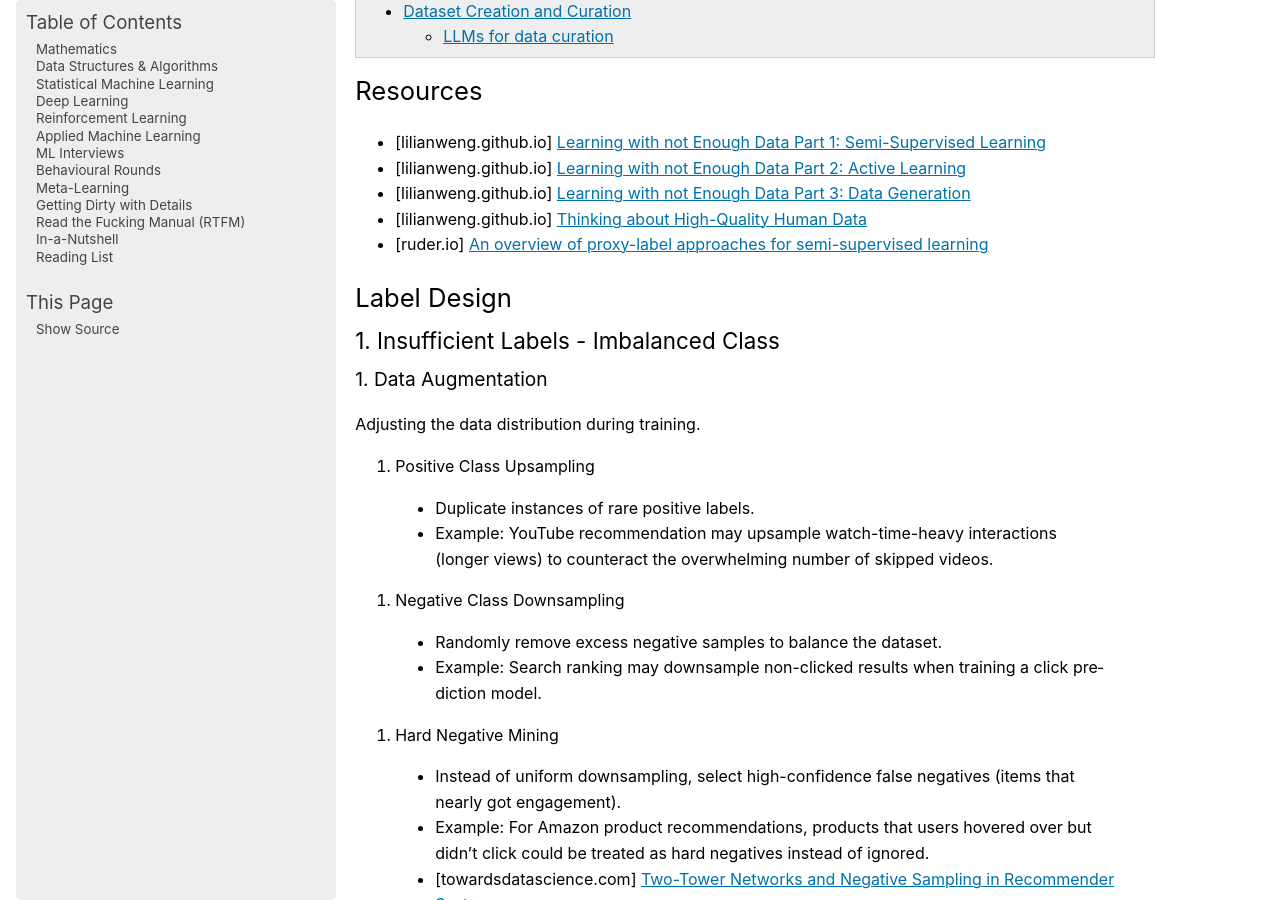
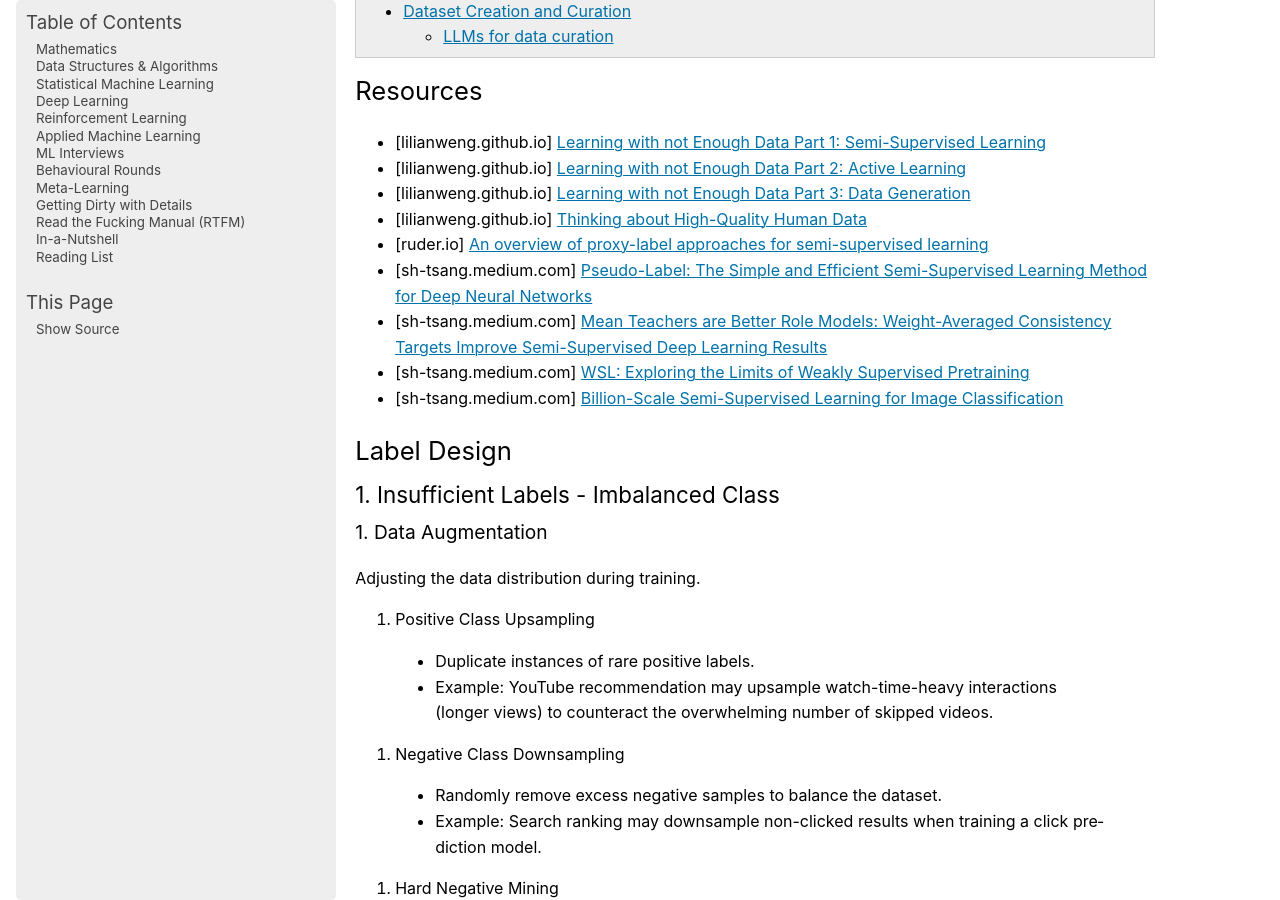
Before and after one commit to uselesstechjunks/leetcode, a Sphinx documentation site: the page built from docs/source/applied/practical/datatech.rst, in a window 1280 px wide and 900 px high, scrolled down 1129 px. Built offline with Sphinx 7.4.7, drawn with Linux system fonts in a browser that asks for light colours; pages that are not in the unit, such as notebooks, are missing from menus.

Commit message:
Update datatech.rst

```diff
--- a/docs/source/applied/practical/datatech.rst
+++ b/docs/source/applied/practical/datatech.rst
@@ -14,6 +14,10 @@ Resources
 - [lilianweng.github.io] `Learning with not Enough Data Part 3: Data Generation <https://lilianweng.github.io/posts/2022-04-15-data-gen/>`_
 - [lilianweng.github.io] `Thinking about High-Quality Human Data <https://lilianweng.github.io/posts/2024-02-05-human-data-quality/>`_
 - [ruder.io] `An overview of proxy-label approaches for semi-supervised learning <https://www.ruder.io/semi-supervised/>`_
+- [sh-tsang.medium.com] `Pseudo-Label: The Simple and Efficient Semi-Supervised Learning Method for Deep Neural Networks <https://sh-tsang.medium.com/review-pseudo-label-the-simple-and-efficient-semi-supervised-learning-method-for-deep-neural-aa11b424ac29>`_
+- [sh-tsang.medium.com] `Mean Teachers are Better Role Models: Weight-Averaged Consistency Targets Improve Semi-Supervised Deep Learning Results <https://sh-tsang.medium.com/review-mean-teachers-are-better-role-models-weight-averaged-consistency-targets-improve-b245d5efa5bf>`_
+- [sh-tsang.medium.com] `WSL: Exploring the Limits of Weakly Supervised Pretraining <https://sh-tsang.medium.com/review-wsl-exploring-the-limits-of-weakly-supervised-pretraining-565ff66e0922>`_
+- [sh-tsang.medium.com] `Billion-Scale Semi-Supervised Learning for Image Classification <https://sh-tsang.medium.com/review-billion-scale-semi-supervised-learning-for-image-classification-801bb2caa6ce>`_
 
 ***********************************************************************
 Label Design
```
